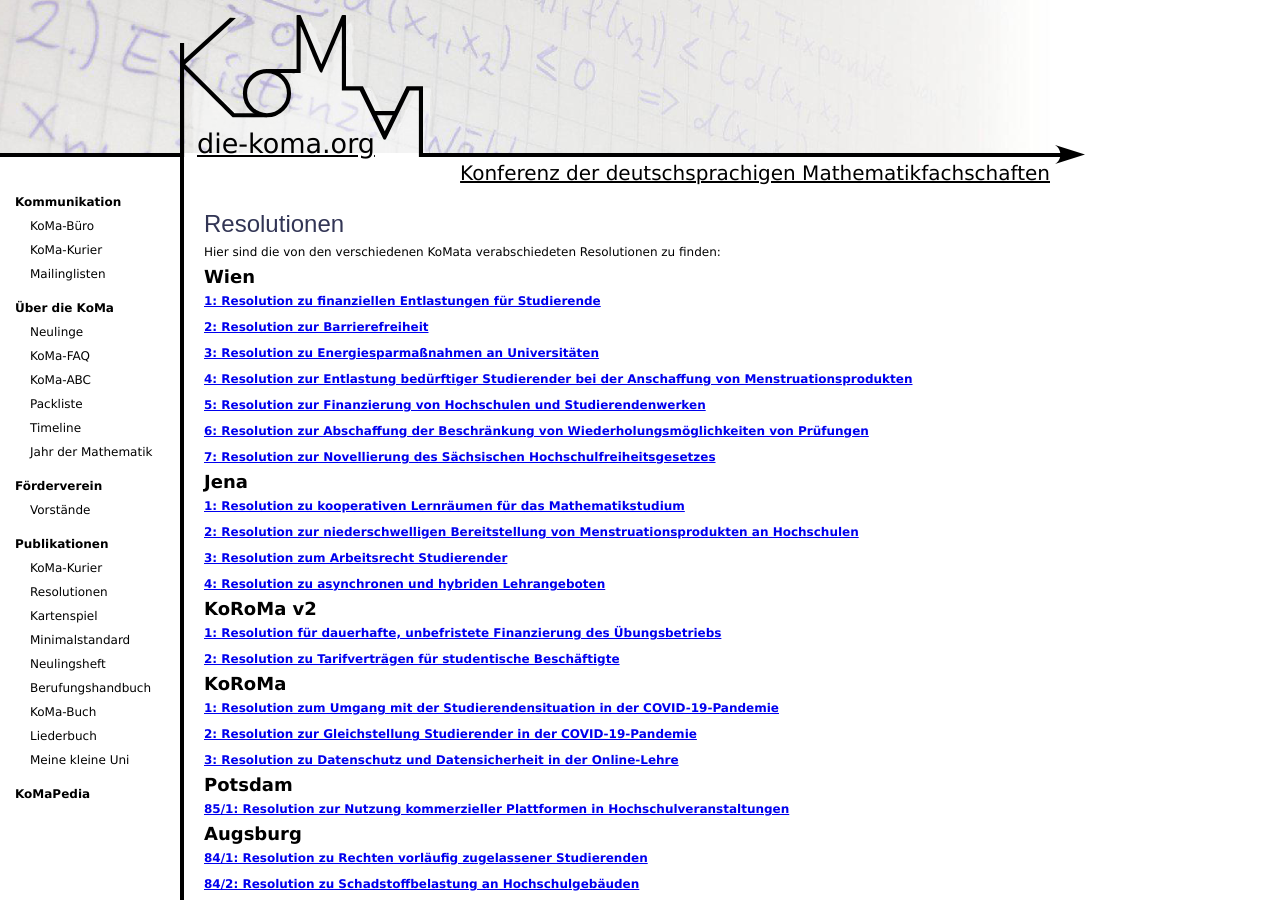
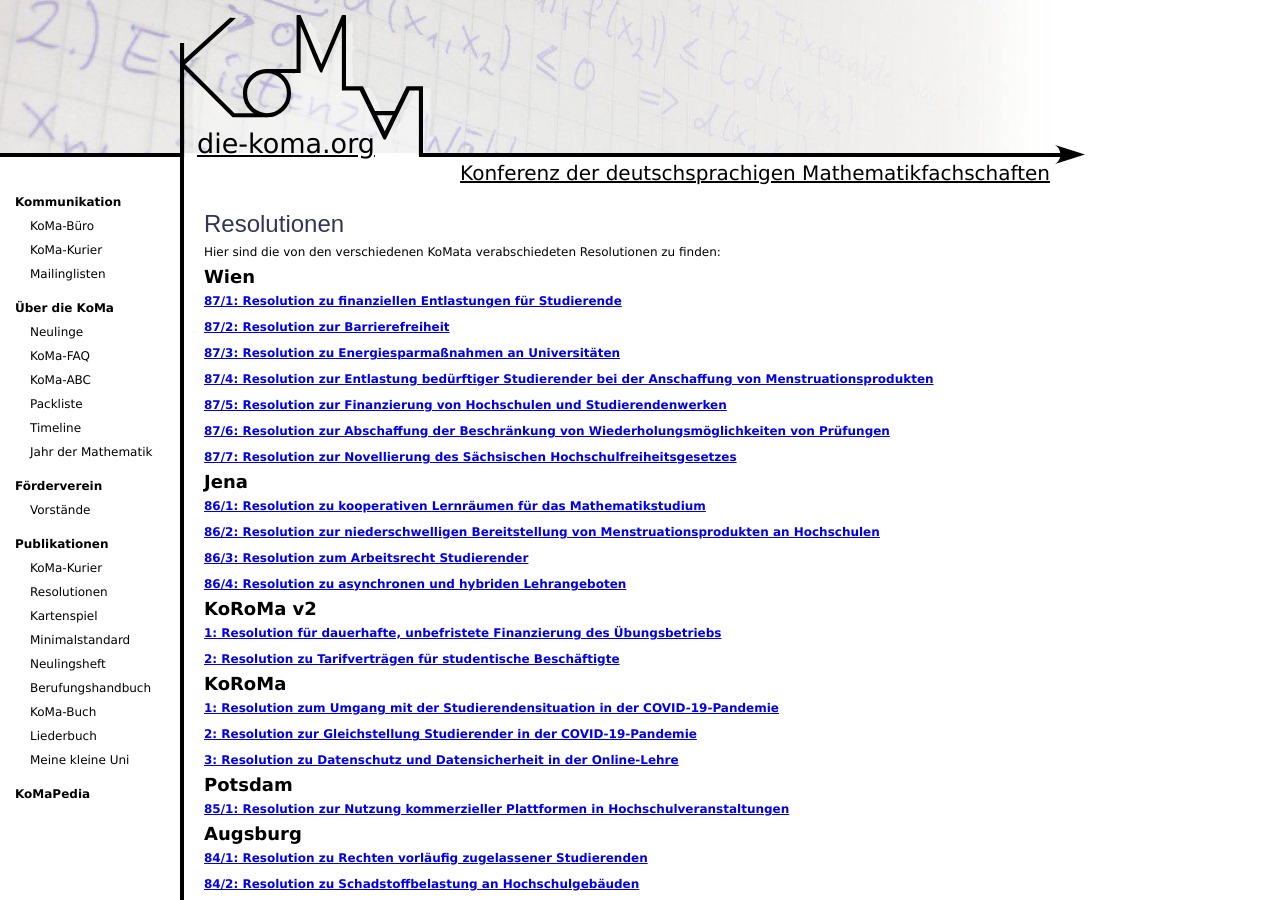
Before and after one commit to Die-KoMa/die-koma.org, a Jekyll site: the page built from publikationen/resolutionen/index.md, in a window 1280 px wide and 900 px high. Built offline with Jekyll 4.4.1, drawn with Linux system fonts in a browser that asks for light colours.

Commit message:
Korrektur: einheitliche Nummerierung

```diff
--- a/publikationen/resolutionen/index.md
+++ b/publikationen/resolutionen/index.md
@@ -10,29 +10,29 @@
 
 ## Wien
 
-[**1: Resolution zu finanziellen Entlastungen für Studierende**](https://file.komapedia.org/87_1.pdf)
+[**87/1: Resolution zu finanziellen Entlastungen für Studierende**](https://file.komapedia.org/87_1.pdf)
 
-[**2: Resolution zur Barrierefreiheit**](https://file.komapedia.org/87_2.pdf)
+[**87/2: Resolution zur Barrierefreiheit**](https://file.komapedia.org/87_2.pdf)
 
-[**3: Resolution zu Energiesparmaßnahmen an Universitäten**](https://file.komapedia.org/87_3.pdf)
+[**87/3: Resolution zu Energiesparmaßnahmen an Universitäten**](https://file.komapedia.org/87_3.pdf)
 
-[**4: Resolution zur Entlastung bedürftiger Studierender bei der Anschaffung von Menstruationsprodukten**](https://file.komapedia.org/87_4.pdf)
+[**87/4: Resolution zur Entlastung bedürftiger Studierender bei der Anschaffung von Menstruationsprodukten**](https://file.komapedia.org/87_4.pdf)
 
-[**5: Resolution zur Finanzierung von Hochschulen und Studierendenwerken**](https://file.komapedia.org/87_5.pdf)
+[**87/5: Resolution zur Finanzierung von Hochschulen und Studierendenwerken**](https://file.komapedia.org/87_5.pdf)
 
-[**6: Resolution zur Abschaffung der Beschränkung von Wiederholungsmöglichkeiten von Prüfungen**](https://file.komapedia.org/87_6.pdf)
+[**87/6: Resolution zur Abschaffung der Beschränkung von Wiederholungsmöglichkeiten von Prüfungen**](https://file.komapedia.org/87_6.pdf)
 
-[**7: Resolution zur Novellierung des Sächsischen Hochschulfreiheitsgesetzes**](https://file.komapedia.org/87_7.pdf)
+[**87/7: Resolution zur Novellierung des Sächsischen Hochschulfreiheitsgesetzes**](https://file.komapedia.org/87_7.pdf)
 
 ## Jena
 
-[**1: Resolution zu kooperativen Lernräumen für das Mathematikstudium**](https://file.komapedia.org/86_1.pdf)
+[**86/1: Resolution zu kooperativen Lernräumen für das Mathematikstudium**](https://file.komapedia.org/86_1.pdf)
 
-[**2: Resolution zur niederschwelligen Bereitstellung von Menstruationsprodukten an Hochschulen**](https://file.komapedia.org/86_2.pdf)
+[**86/2: Resolution zur niederschwelligen Bereitstellung von Menstruationsprodukten an Hochschulen**](https://file.komapedia.org/86_2.pdf)
 
-[**3: Resolution zum Arbeitsrecht Studierender**](https://file.komapedia.org/86_3.pdf)
+[**86/3: Resolution zum Arbeitsrecht Studierender**](https://file.komapedia.org/86_3.pdf)
 
-[**4: Resolution zu asynchronen und hybriden Lehrangeboten**](https://file.komapedia.org/86_4.pdf)
+[**86/4: Resolution zu asynchronen und hybriden Lehrangeboten**](https://file.komapedia.org/86_4.pdf)
 
 ## KoRoMa v2
 
```
